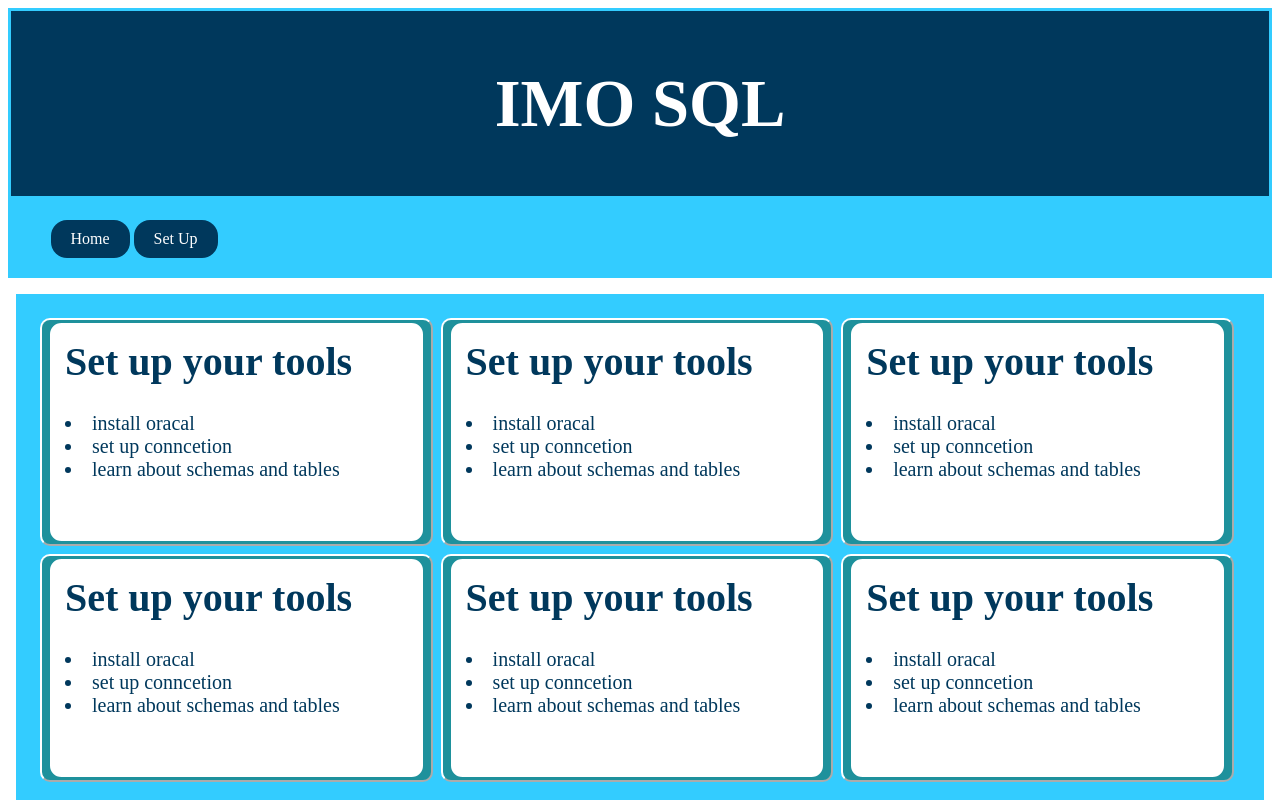
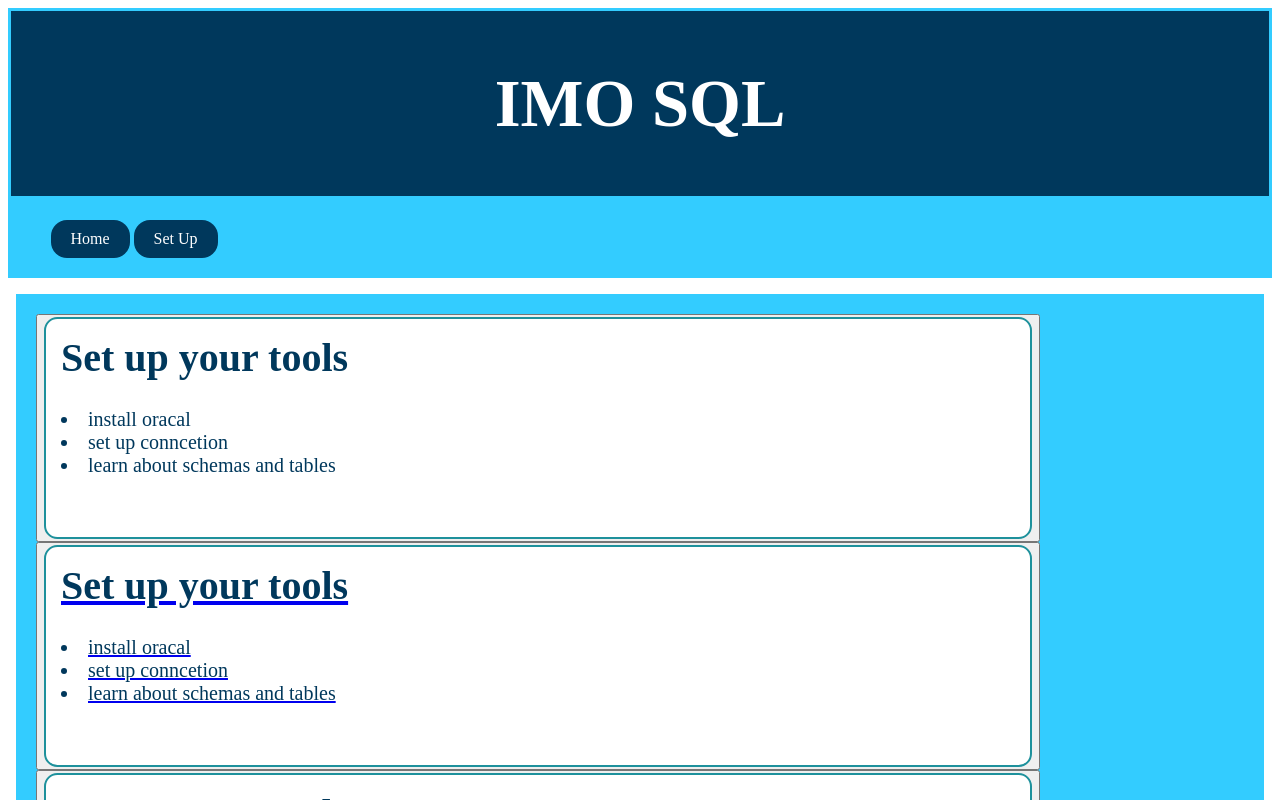
Before and after one commit to Haughee/imo-sql-home, an Angular app: page / in a window 1280 px wide. Shown: the top 800 px of the page. Built offline with nearby package versions, Linux system fonts and the light colour scheme.

Commit message:
2 files modified

```diff
--- a/src/app/app.component.css
+++ b/src/app/app.component.css
@@ -47,6 +47,8 @@ div a{
 background-color: #F77E31;
 }
 
+div h1
+
 .button2 {
 align-self:center;
 background-color:#1e919c;
--- a/src/app/app.component.html
+++ b/src/app/app.component.html
@@ -31,6 +31,21 @@
       learn about schemas and tables
     </li>
  </div></td> </a></button>
+
+ <button><a href="https://angular-imo-sql-setup.stackblitz.io"><td><div Class="button2">
+    <h1>Set up your tools</h1>
+      <li>
+       install oracal
+      </li>
+      <li>
+        set up conncetion
+      </li>
+       <li>
+        learn about schemas and tables
+      </li>
+      </div></td></a></button>
+
+
   <button class="button2"><a><td><div><h1>Set up your tools</h1>
     <li>
       install oracal
```
